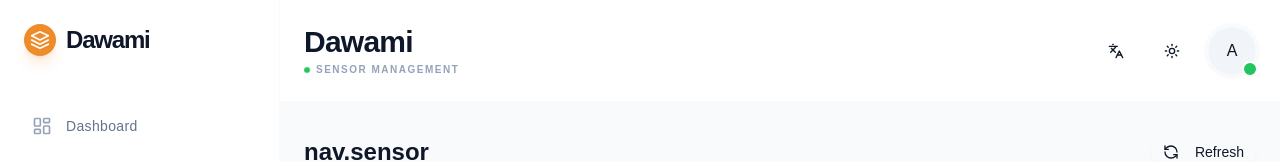
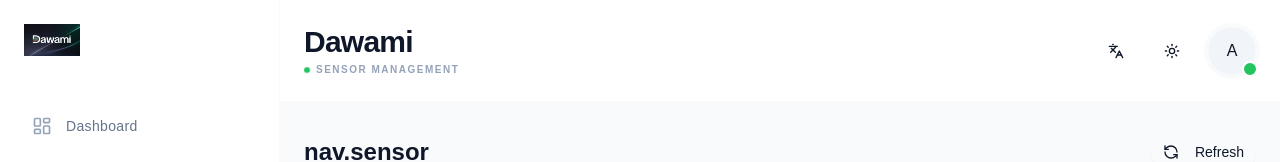
Before and after one commit to touahriachamsdine-oss/Dawami, a Next.js app: page /sensor in a window 1280 px wide. Shown: the top 162 px of the page. Built offline with nearby package versions, Linux system fonts and the light colour scheme; no server answers; the database is empty.

Commit message:
style: update app branding with new logo and amber theme adjustments

```diff
--- a/src/app/dashboard/page.tsx
+++ b/src/app/dashboard/page.tsx
@@ -98,7 +98,7 @@ export default function Dashboard() {
       <div className="flex flex-col relative overflow-x-hidden pb-24 md:pb-0">
         <header className="pt-16 md:pt-6 pb-6 px-6 flex justify-between items-center bg-white dark:bg-slate-900 border-b border-slate-50 dark:border-slate-800 sticky top-0 z-30">
           <div>
-            <h1 className="text-3xl font-extrabold text-slate-900 dark:text-white tracking-tight">Dawami</h1>
+            <AtProfitLogo className="h-8 w-auto mb-1" />
             <div className="flex items-center gap-1.5 mt-0.5">
               <span className="w-1.5 h-1.5 bg-green-500 rounded-full animate-pulse"></span>
               <p className="text-[10px] text-slate-400 font-bold uppercase tracking-[0.15em]">
--- a/src/components/icons.tsx
+++ b/src/components/icons.tsx
@@ -1,20 +1,12 @@
 import type { SVGProps } from "react";
 
-export function AtProfitLogo(props: SVGProps<SVGSVGElement>) {
+export function AtProfitLogo(props: React.ImgHTMLAttributes<HTMLImageElement>) {
   return (
-    <svg
-      xmlns="http://www.w3.org/2000/svg"
-      viewBox="0 0 24 24"
-      fill="none"
-      stroke="currentColor"
-      strokeWidth="2"
-      strokeLinecap="round"
-      strokeLinejoin="round"
+    <img
+      src="/logo.png"
+      alt="Logo"
       {...props}
-    >
-      <path d="M12 2L2 7l10 5 10-5-10-5z" />
-      <path d="M2 17l10 5 10-5" />
-      <path d="M2 12l10 5 10-5" />
-    </svg>
+      className={`object-contain ${props.className || ''}`}
+    />
   );
 }
--- a/src/components/sidebar.tsx
+++ b/src/components/sidebar.tsx
@@ -38,10 +38,7 @@ export function Sidebar({ userRole }: SidebarProps) {
             <div className="flex h-full max-h-screen flex-col gap-2">
                 <div className="flex h-20 items-center px-6 mb-4">
                     <Link href="/" className="flex items-center gap-2.5">
-                        <div className="w-8 h-8 bg-primary rounded-lg flex items-center justify-center shadow-lg shadow-primary/20">
-                            <AtProfitLogo className="h-5 w-5 text-white" />
-                        </div>
-                        <span className="font-display text-2xl font-black tracking-tighter text-navy-deep dark:text-white">Dawami</span>
+                        <AtProfitLogo className="h-8 w-auto" />
                     </Link>
                 </div>
                 <div className="flex-1 px-4">
```
Also changed, not shown: public/logo.png (added).
